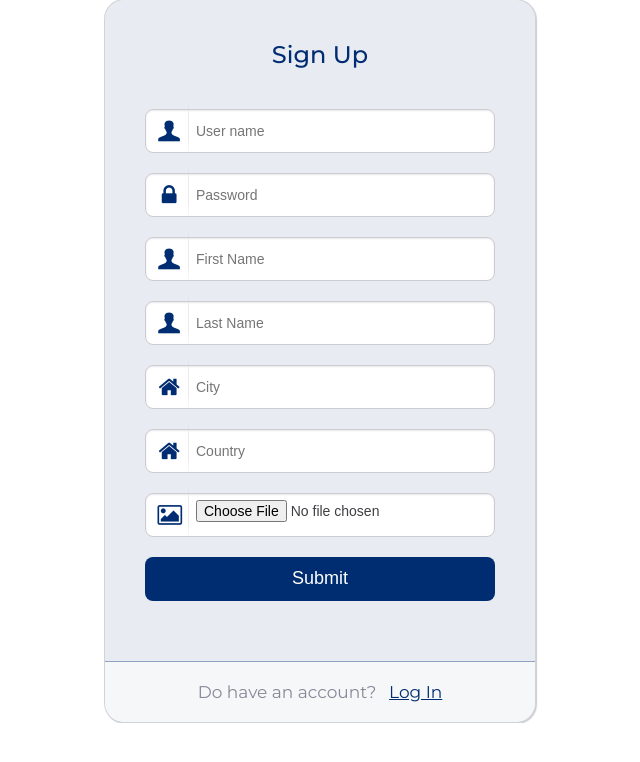
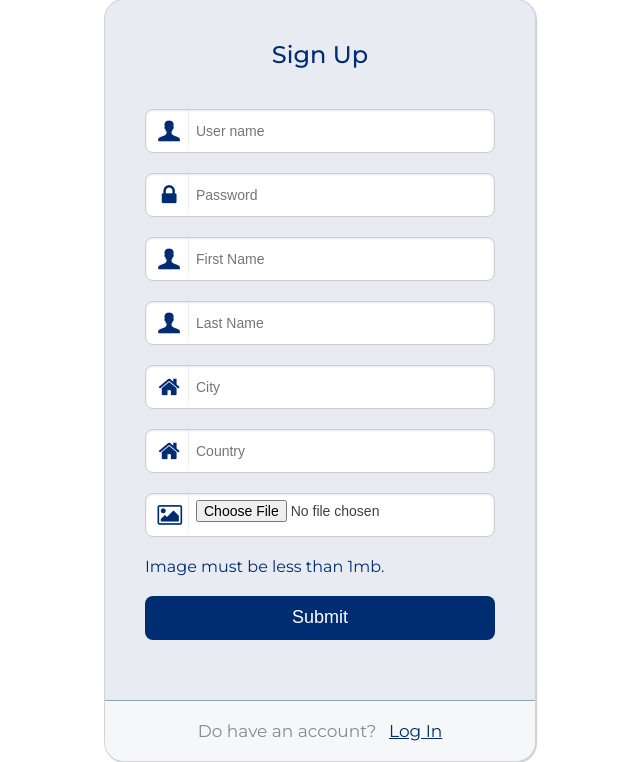
Before and after one commit to MicGell/demo-app-1, a Node server app: page /register in a window 1280 px wide. Shown: the part 132-894 px from the top of the page, without its empty margins (320-960 px from the left). Before the commit the page ends 855 px from the top, so only its background shows below. Run offline with Node 20, Linux system fonts and the light colour scheme; some libraries are stand-ins or nearby versions.

Commit message:
add checking weight image to register new user and correct permussions to edit user profile

```diff
--- a/public/scripts/register.js
+++ b/public/scripts/register.js
@@ -1,7 +1,20 @@
   var loadFile = function(event) {
     var output = document.getElementById('output');
+    var errorImage = document.getElementById('errorImage');
+    var imgInp = document.getElementById('imgInp');
     var infomationOfUser_img = document.querySelector(".infomationOfUser_img");
-    output.style.backgroundImage = "url(" + URL.createObjectURL(event.target.files[0]).toString() + ")";
-    infomationOfUser_img.style.width = "70px";
-    infomationOfUser_img.style.height = "70px";
+
+    if ((event.target.files[0].size / 1024) > 1024) {
+    	errorImage.textContent = "Image weighs too much.";
+    	errorImage.style.color = "red";
+	    output.style.backgroundImage = "";
+	    infomationOfUser_img.style.width = "0";
+	    infomationOfUser_img.style.height = "0";
+	    imgInp.value = "";
+    }else {
+    	errorImage.textContent = "";
+	    output.style.backgroundImage = "url(" + URL.createObjectURL(event.target.files[0]).toString() + ")";
+	    infomationOfUser_img.style.width = "70px";
+	    infomationOfUser_img.style.height = "70px";
+    }
   };
--- a/public/stylesheets/loginAndRegister.css
+++ b/public/stylesheets/loginAndRegister.css
@@ -130,6 +130,10 @@
 	color: #ec942e;
 }
 
+.loginOrRegisterContainer form p{
+  color: #002C71;
+}
+
 @media (max-width: 360px) {
 	.loginOrRegisterContainer form{
 		padding: 40px 5%;
--- a/routes/index.js
+++ b/routes/index.js
@@ -54,7 +54,7 @@ router.post("/register", function(req, res){
             }
         });
     }else {
-        req.flash("error", "You didn't uploaded image or your image weighs more than 1mb");
+        req.flash("error", "You didn't uploaded image or your image weight more than 1mb");
         res.redirect("/register");
     }
 });
--- a/routes/users.js
+++ b/routes/users.js
@@ -53,7 +53,7 @@ router.get("/:id/edit", middleware.isLoggedIn, function(req, res){
     });
 });
 
-router.put("/:id/edit", middleware.checkUserUserProfile, function(req, res){
+router.put("/:id/edit", middleware.isLoggedIn, function(req, res){
     User.findById(req.params.id, function(err, foundUser){
         if (err) {
             console.log(err);
--- a/views/register.ejs
+++ b/views/register.ejs
@@ -18,6 +18,8 @@
 		<input type="text" placeholder="Country" name="country" min="3" required='true'>
 		<i class="icon-picture"></i>
 		<input id="imgInp" type="file" placeholder="Select Profile Picture" name="image" accept="image/*" onchange="loadFile(event)" required='true'>
+		<p>Image must be less than 1mb.</p>
+		<div id="errorImage"></div>
 		<div class="infomationOfUser_img">
 			<div id="output"></div>
 		</div>
--- a/views/users/edit.ejs
+++ b/views/users/edit.ejs
@@ -18,6 +18,8 @@
 		<input type="text" placeholder="Country" name="country" value="<%= currentUser.country%>" min="3" required='true'>
 		<i class="icon-picture"></i>
 		<input id="imgInp" type="file" placeholder="Select Profile Picture" name="image" value="<%= currentUser.image%>" accept="image/*" onchange="loadFile(event)">
+		<p>Image must be less than 1mb.</p>
+		<div id="errorImage"></div>
 		<div class="infomationOfUser_img">
 			<div id="output" style="background-image: url(<%= currentUser.profilePicture.imageSrc %>)"></div>
 		</div>
```
